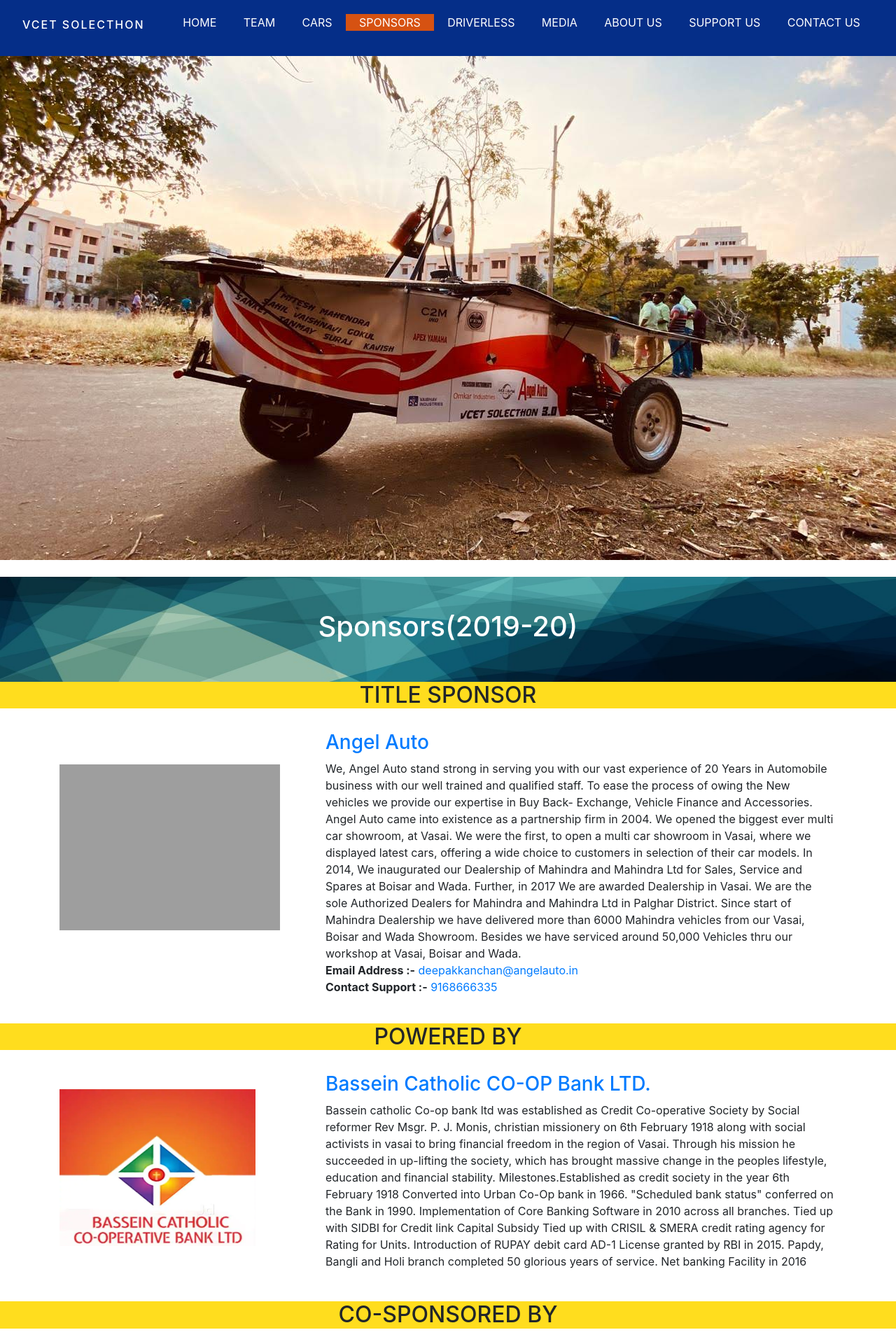
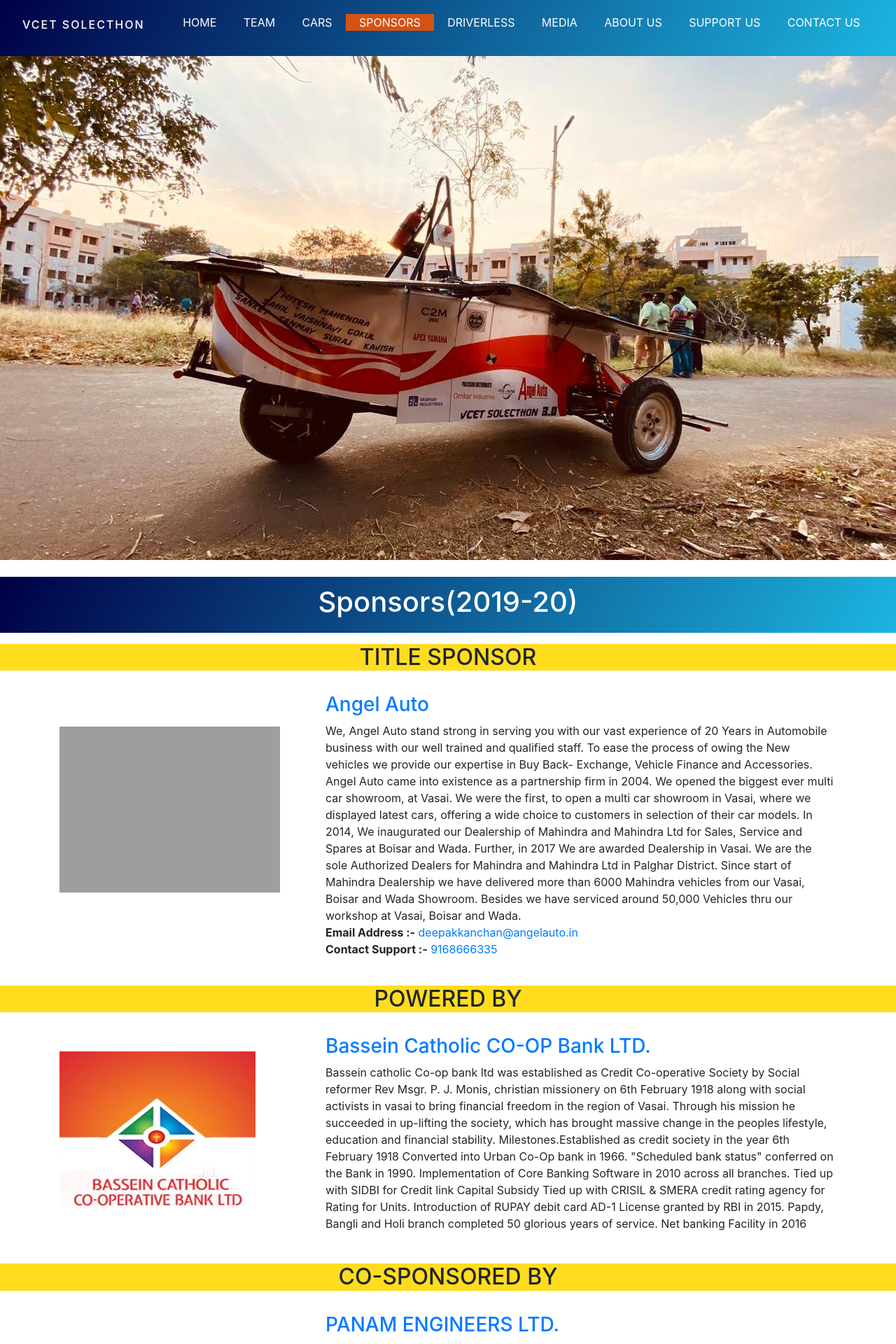
Before and after one commit to VCET-Driverless/SolecthonWebsite, a PHP site: page /sponsors.html in a window 1280 px wide. Shown: the top 1920 px of the page at 70% size. Run offline with PHP 8.4, Linux system fonts and the light colour scheme; some libraries are stand-ins or nearby versions; grey boxes are pictures that could not be loaded.

Commit message:
update background with gradient

```diff
--- a/css/main.css
+++ b/css/main.css
@@ -76,7 +76,8 @@ input:checked + .slider:before {
 
 .header {
   min-height: 10vh;
-  background: #052e88;
+  background: linear-gradient(
+    119.54deg,#000046 0%,#1CB5E0 100%);
 }
 
 .header .navbar {
@@ -148,7 +149,8 @@ input:checked + .slider:before {
 }
 
 .header .navbar.sticky {
-  background: #012574;
+  background: linear-gradient(
+    119.54deg,#000046 0%,#1CB5E0 100%);
   transition: 0.3s ease all;
 }
 
--- a/css/sponsors.css
+++ b/css/sponsors.css
@@ -3,6 +3,11 @@
     text-align: center;
     font-size: 100%;
     color: white;
+    }
+    .header{
+        min-height: 10vh;
+        background: linear-gradient(
+            119.54deg,#000046 0%,#1CB5E0 100%);
     }
     .centered {
     position: absolute;
--- a/css/team.css
+++ b/css/team.css
@@ -18,11 +18,17 @@ text-align: center;
 font-size: 100%;
 color: white;
 }
+.header{
+    min-height: 10vh;
+    background: linear-gradient(
+        119.54deg,#000046 0%,#1CB5E0 100%);
+}
 .centered {
     position: absolute;
     top: 50%;
     left: 50%;
     transform: translate(-50%, -50%);
+
     }
 
 
--- a/sponsors.html
+++ b/sponsors.html
@@ -99,14 +99,14 @@
   <br>
 
 
-  <div class="containerTop">
-    <img src="https://raw.githubusercontent.com/viru2001/SolecthonWebsite/master/images/sponsors/sp2019-bg.png" style="width:100%; height: 150px;">
+  <div class="containerTop header">
+    <!-- <img src="https://raw.githubusercontent.com/viru2001/SolecthonWebsite/master/images/sponsors/sp2019-bg.png" style="width:100%; height: 150px;"> -->
     <div class="centered1">
       <h1>Sponsors(2019-20)</h1>
     </div>
   </div>
 
-  <h2 class="text-center" style="background-color: rgba(255, 217, 0, 0.884);">TITLE SPONSOR</h2>
+  <h2 class="text-center" style="background-color: rgba(255, 217, 0, 0.884);margin-top: 1rem;">TITLE SPONSOR</h2>
   <br>
   <div class="container" id="angelAuto">
     <div class="row">
@@ -320,8 +320,8 @@
   <br>
 
 
-  <div class="containerTop">
-    <img src="https://raw.githubusercontent.com/viru2001/SolecthonWebsite/master/images/sponsors/sp2019-bg.png" style="width:100%; height: 150px;">
+  <div class="containerTop header">
+    <!-- <img src="https://raw.githubusercontent.com/viru2001/SolecthonWebsite/master/images/sponsors/sp2019-bg.png" style="width:100%; height: 150px;"> -->
     <div class="centered1">
       <h1>Sponsors(2018-19)</h1>
     </div>
@@ -333,8 +333,8 @@
 
   <br>
   <br>
-  <div class="containerTop">
-    <img src="https://raw.githubusercontent.com/viru2001/SolecthonWebsite/master/images/sponsors/sp2019-bg.png" style="width:100%; height: 150px;">
+  <div class="containerTop header">
+    <!-- <img src="https://raw.githubusercontent.com/viru2001/SolecthonWebsite/master/images/sponsors/sp2019-bg.png" style="width:100%; height: 150px;"> -->
     <div class="centered1">
       <h1>Sponsors(2017-18)</h1>
     </div>
```
Also changed, not shown: team.html (+4 -4 lines).
